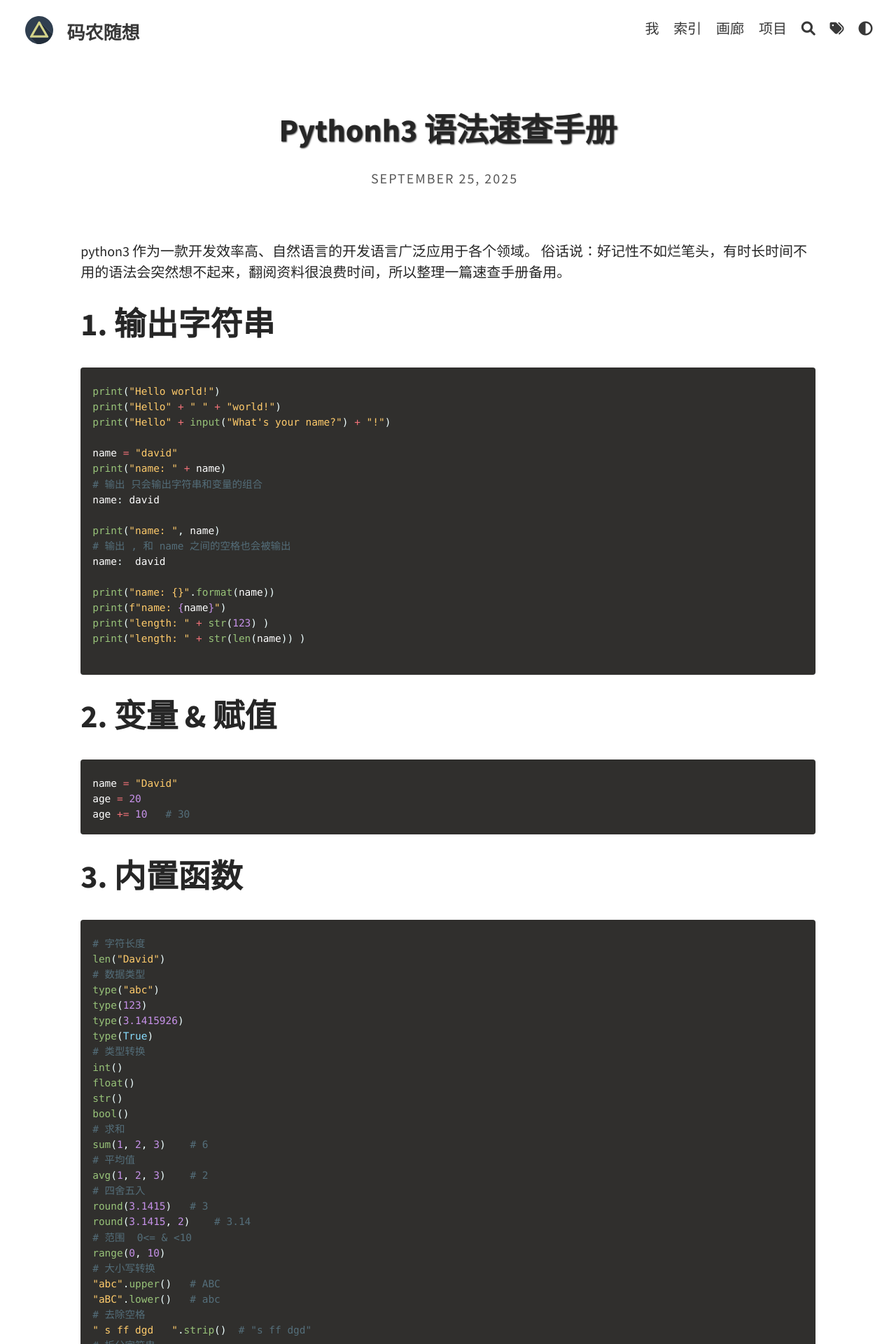
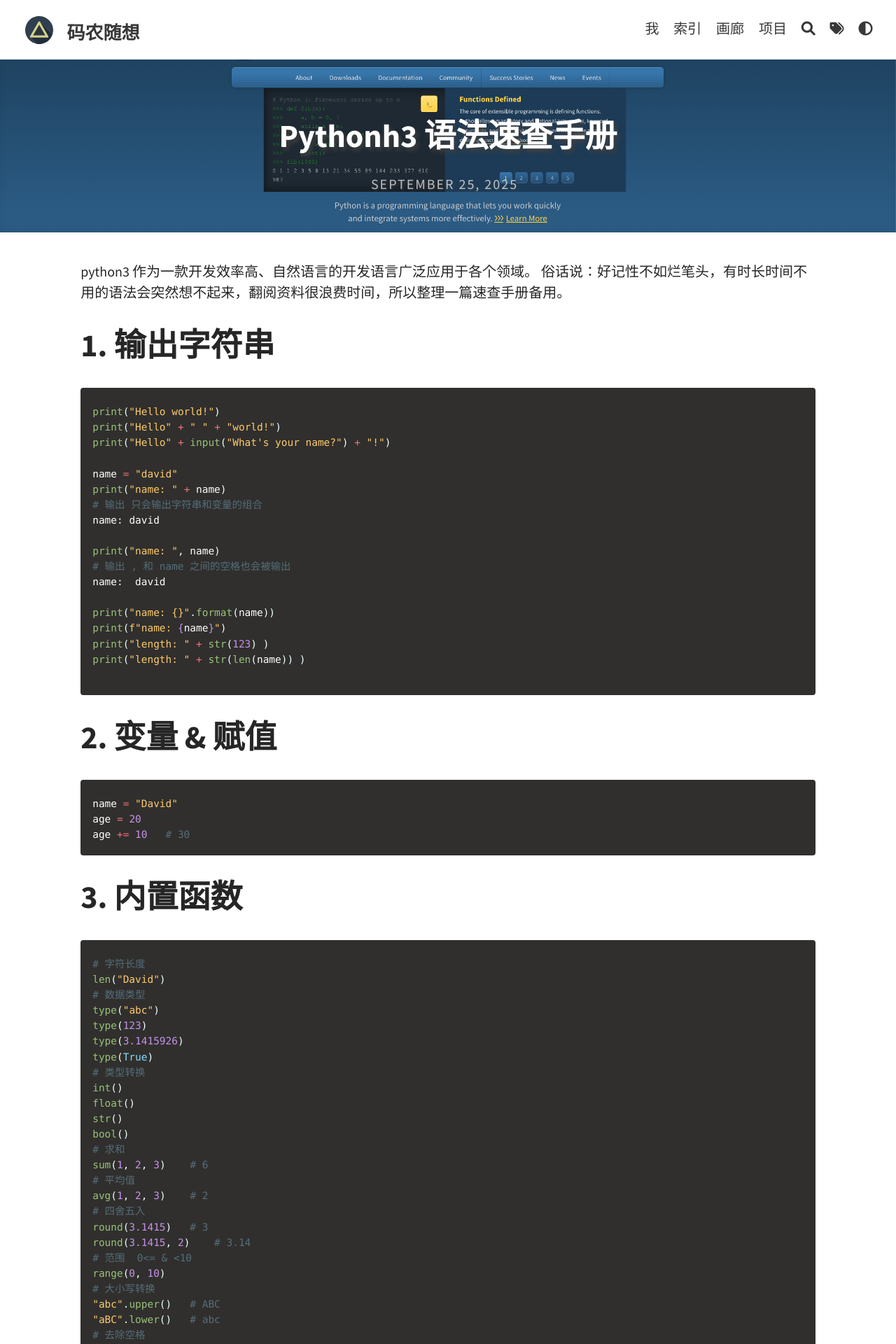
Before and after one commit to think-coding/think-coding.github.io, a Jekyll site: the page built from _posts/2025-09-25-python3-syntax-manual.md, in a window 1280 px wide. Shown: the top 1920 px of the page at 70% size. Built offline with Jekyll 4.4.1, drawn with Linux system fonts in a browser that asks for light colours; a script that is not in the unit is left out.

Commit message:
python语法速查手册增加缩略图

````diff
--- a/_posts/2025-09-25-python3-syntax-manual.md
+++ b/_posts/2025-09-25-python3-syntax-manual.md
@@ -1,12 +1,15 @@
 ---
 layout: post
 title: Pythonh3 语法速查手册
+feature-img: "assets/img/feature-img/python-banner.png"
+thumbnail: "assets/img/thumbnails/feature-img/python-banner.png"
+author: think-coding
+categories: Document
 tags: [python3, syntax]
-categories: Syntax
 ---
+
 python3 作为一款开发效率高、自然语言的开发语言广泛应用于各个领域。
 俗话说：好记性不如烂笔头，有时长时间不用的语法会突然想不起来，翻阅资料很浪费时间，所以整理一篇速查手册备用。
-
 
 # 1. 输出字符串
 ```python
````
Also changed, not shown: assets/img/feature-img/python-banner.png (added), assets/img/thumbnails/feature-img/python-banner.png (added).
